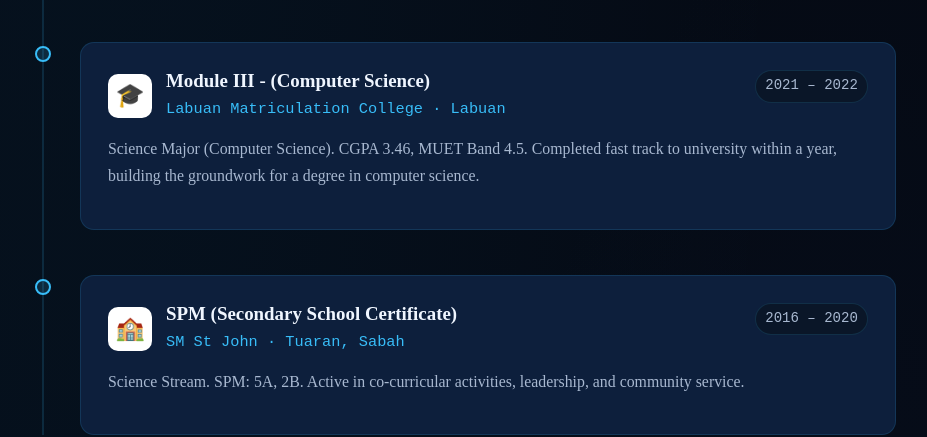
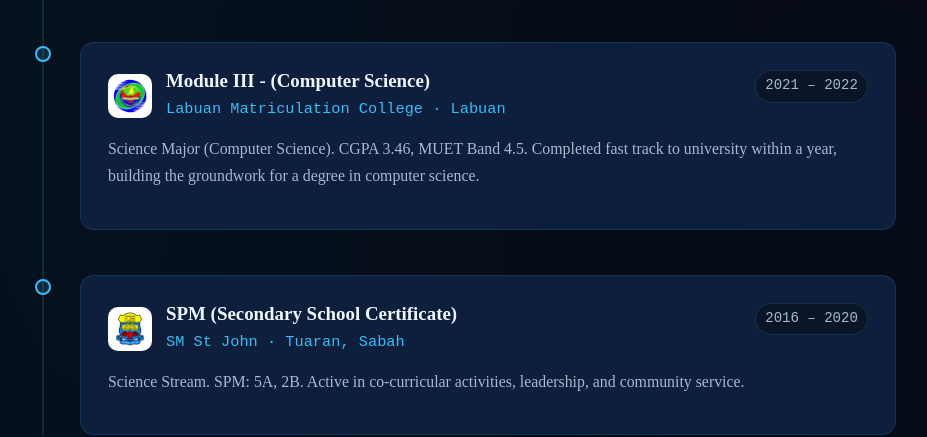
Before and after one commit to Fadzyll/Fadzyll.github.io, an Astro site: page /career in a window 1280 px wide. Shown: the part 2084-2521 px from the top of the page, without its empty margins (176-1103 px from the left). Built offline with nearby package versions, Linux system fonts and the light colour scheme; Astro itself is replaced by a stand-in of ours.

Commit message:
Add Kolej Matrikulasi Labuan and SM St John Tuaran logos
Co-Authored-By: Claude Opus 5.5 <noreply@anthropic.com>
Claude-Session: https://claude.ai/code/session_011t7vEZCvmrgNoVVnrBy9Gw

```diff
--- a/src/pages/career.astro
+++ b/src/pages/career.astro
@@ -154,7 +154,7 @@ import gambarBaktiSuksis from '../assets/gambar baktisuksis.jpeg';
 						<div class="timeline-content">
 							<div class="timeline-header">
 								<div class="edu-head">
-									<div class="cert-logo edu-logo">🎓</div>
+									<div class="cert-logo edu-logo"><img src="/logos/kml.png" alt="Kolej Matrikulasi Labuan logo" width="32" height="32" /></div>
 									<div>
 									<h3>Module III - (Computer Science)</h3>
 									<p class="timeline-org">Labuan Matriculation College · Labuan</p>
@@ -171,7 +171,7 @@ import gambarBaktiSuksis from '../assets/gambar baktisuksis.jpeg';
 						<div class="timeline-content">
 							<div class="timeline-header">
 								<div class="edu-head">
-									<div class="cert-logo edu-logo">🏫</div>
+									<div class="cert-logo edu-logo"><img src="/logos/stjohn.png" alt="Sekolah St. John Tuaran logo" width="32" height="32" /></div>
 									<div>
 									<h3>SPM (Secondary School Certificate)</h3>
 									<p class="timeline-org">SM St John · Tuaran, Sabah</p>
```
Also changed, not shown: public/logos/kml.png (added), public/logos/stjohn.png (added).
